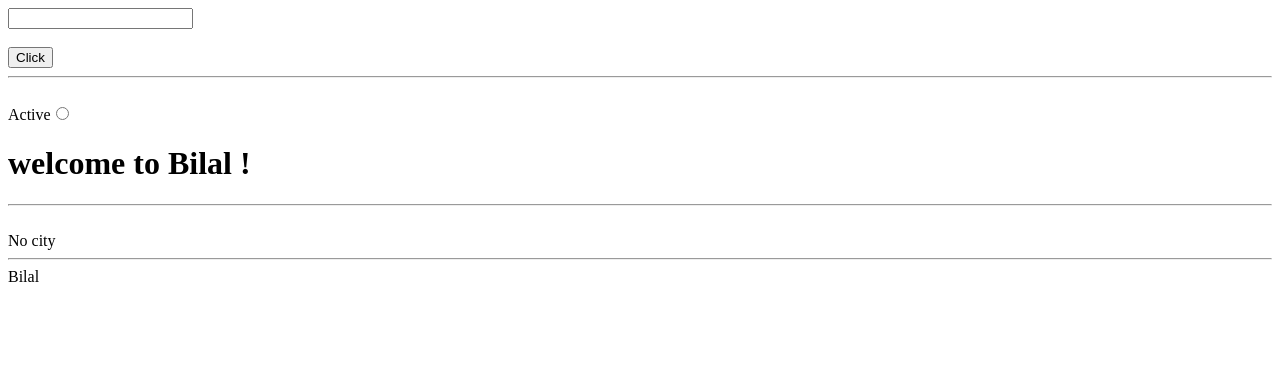
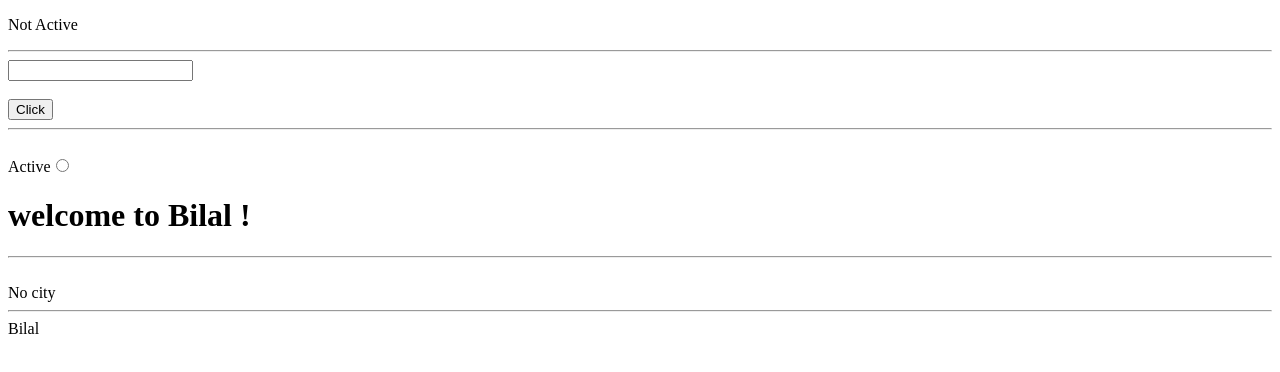
Before and after one commit to syyedbilal/angular, an Angular app: page / in a window 1280 px wide. Shown: the top 372 px of the page. Built offline with nearby package versions, Linux system fonts and the light colour scheme.

Commit message:
Directives -> ControleDierectives

```diff
--- a/src/app/app.component.html
+++ b/src/app/app.component.html
@@ -1,5 +1,10 @@
+<h1 *ngIf="status; else not Active">{{firstName}}</h1>
+<ng-template #not Active>
+  <p>Not Active</p>
+</ng-template>
+<hr>
 <input [(ngModel)]="lastName" type="text">
-
+{{lastName}}
 
 <br><br>
 <button (click)="greetPerson()">Click</button>
```
